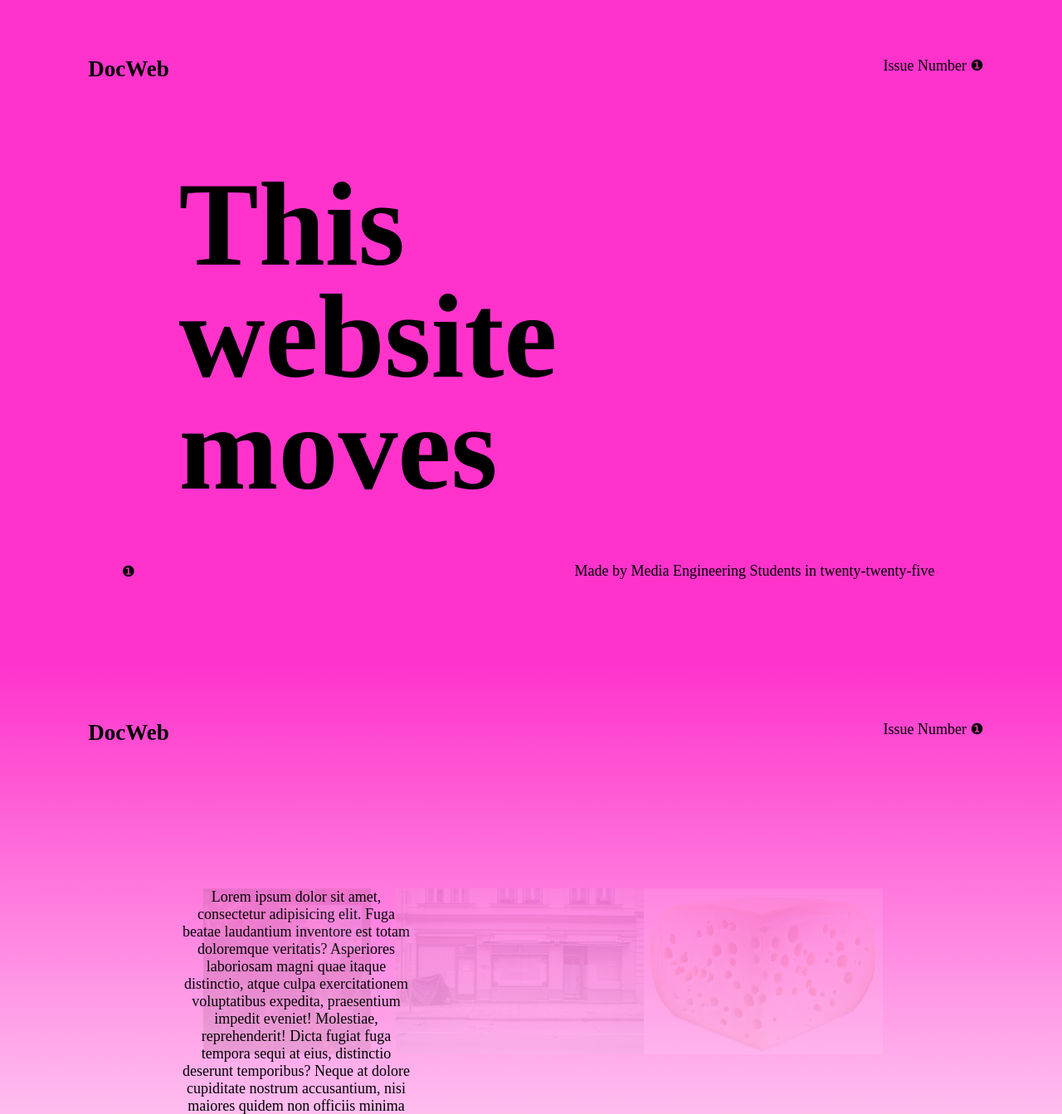
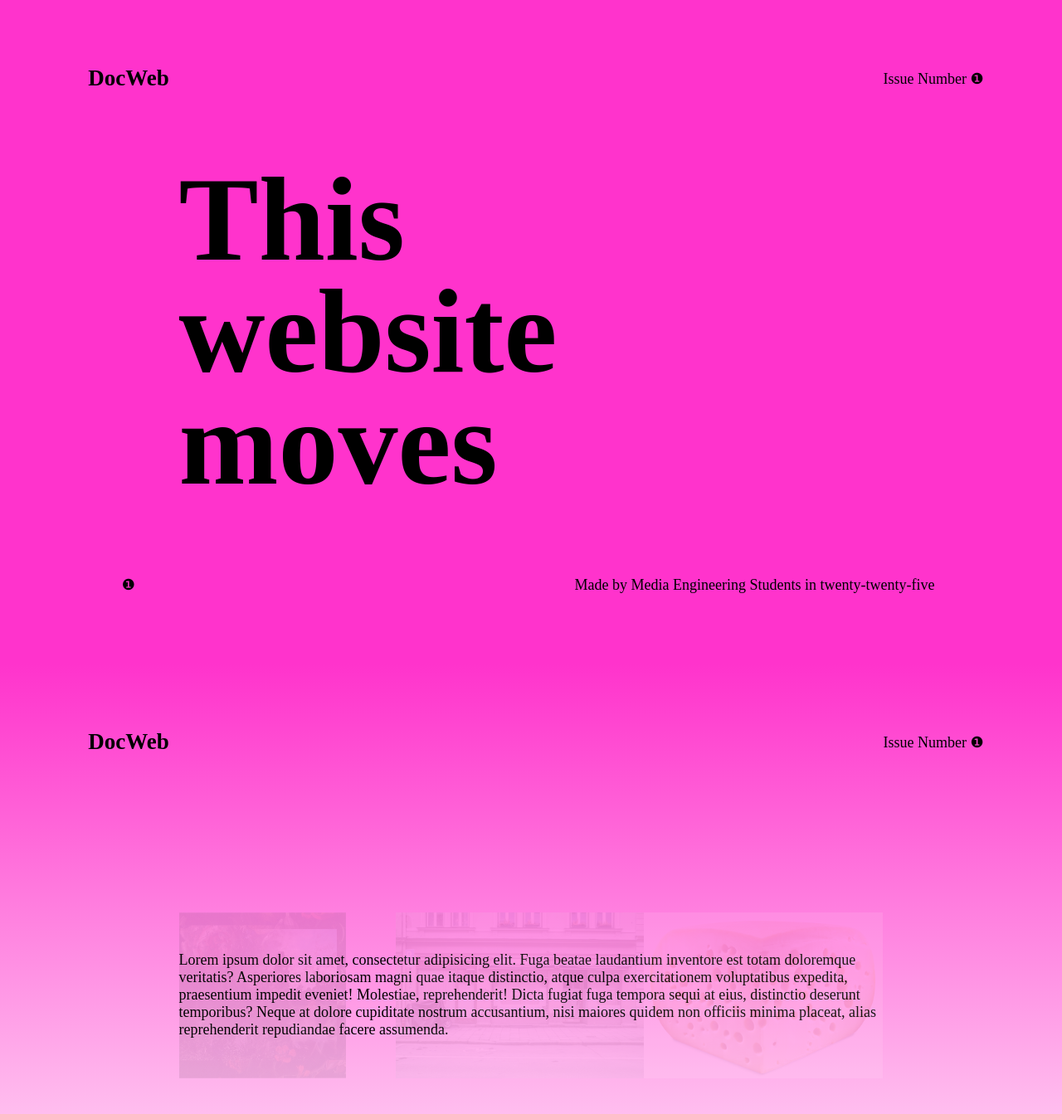
Before and after one commit to Harpogma/DocWeb, a plain HTML site: page Challenge_9/index.html in a window 1280 px wide. Shown: the top 1343 px of the page at 83% size. Drawn offline with Linux system fonts and the light colour scheme.

Commit message:
Corrected some minor mistakes

```diff
--- a/Challenge_9/style.css
+++ b/Challenge_9/style.css
@@ -29,7 +29,7 @@ section {
     grid-template-rows: repeat(12, 1fr);
     gap: 0.75rem;
     height: 100vh;
-
+    align-items: center;
 }
 
 h1 {
@@ -39,6 +39,11 @@ h1 {
 
 #introduction {
     background-color: hsl(315, 100%, 60%);
+}
+
+.center {
+    grid-row: 3 / 11;
+    grid-column: 3 / 11;
 }
 
 .upper-left {
@@ -54,8 +59,6 @@ h1 {
 }
 
 #introduction .center {
-    grid-row: 4 / 9;
-    grid-column: 3 / 10;
     text-align: left;
 }
 
@@ -75,19 +78,12 @@ h1 {
     background: linear-gradient(hsl(315, 100%, 60%), white);
 }
 
-#second-page .center {
+#second-page div.center {
     display: grid;
     grid-template-columns: repeat(3, 1fr);
-    grid-template-rows: 1fr;
 }
 
 .card {
     height: 200px;
     opacity: 0.1;
 }
-
-#second-page > .center {
-    grid-row: 5 / 9;
-    grid-column: 3 / 11;
-    text-align: center;
-}
```
